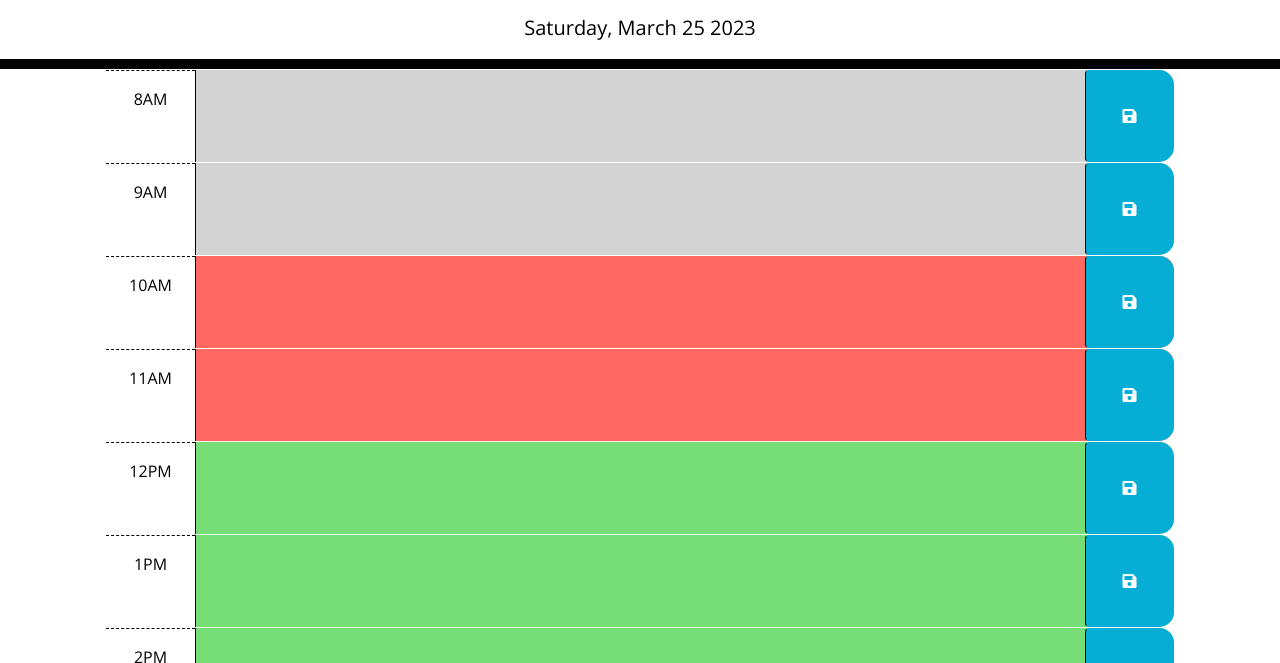
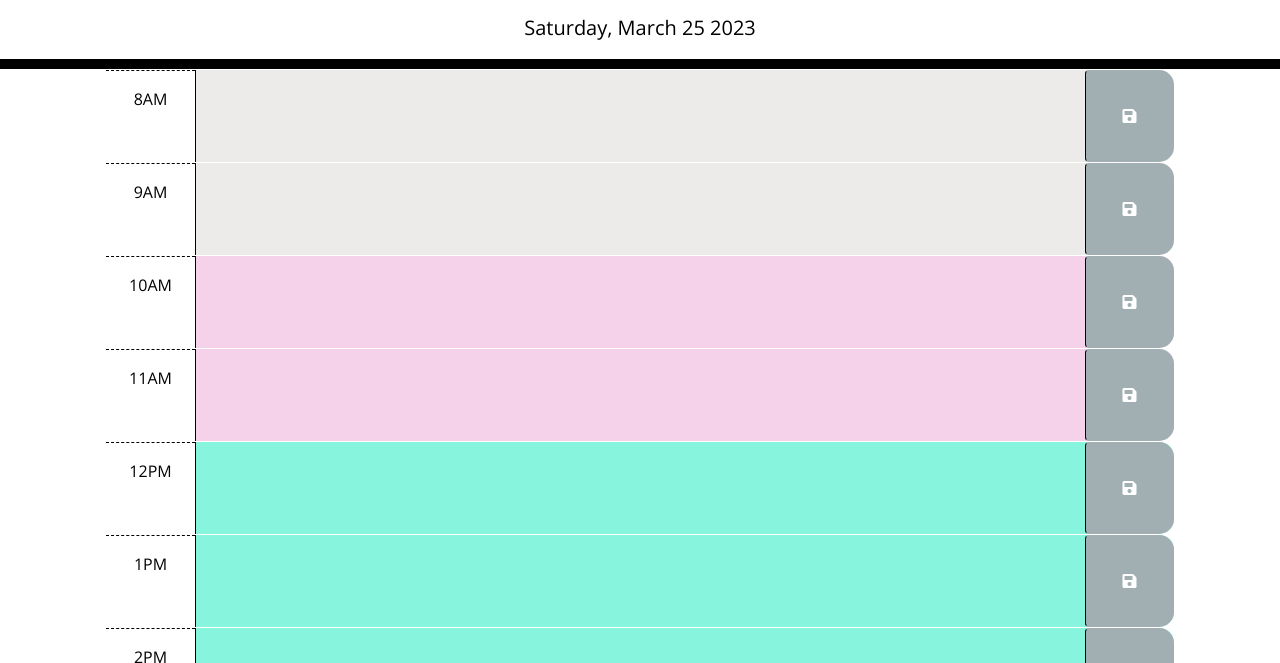
Before and after one commit to Breeannr180/work-day-scheduler, a plain HTML site: page index.html in a window 1280 px wide. Shown: the part 118-781 px from the top of the page. Drawn offline with nearby package versions, Linux system fonts and the light colour scheme.

Commit message:
added read.me and styling

```diff
--- a/Assets/script.js
+++ b/Assets/script.js
@@ -19,7 +19,7 @@ $(function () {
     // Save text in local storage
     localStorage.setItem(time, text);
   })
-
+// track times tasks/verbiage is input
   function timeTracker() {
     // number of current hours
     var timeNow = dayjs().hour();
--- a/Assets/style.css
+++ b/Assets/style.css
@@ -14,10 +14,8 @@ textarea {
 
 .jumbotron {
   text-align: center;
-  background-color: transparent;
   font-size: large;
   color: black;
-  border-radius: 0;
   border-bottom: 10px solid black;
 }
 
@@ -40,17 +38,17 @@ textarea {
 }
 
 .past {
-  background-color: #d3d3d3;
+  background-color: #edeaea;
   color: white;
 }
 
 .present {
-  background-color: #ff6961;
+  background-color: #f6d1ea;
   color: white;
 }
 
 .future {
-  background-color: #77dd77;
+  background-color: #87f4de;
   color: white;
 }
 
@@ -58,7 +56,7 @@ textarea {
   border-left: 1px solid black;
   border-top-right-radius: 15px;
   border-bottom-right-radius: 15px;
-  background-color: #06aed5;
+  background-color: #a1afb2;
   color: white;
 }
 
```
Also changed, not shown: 1 other file.
